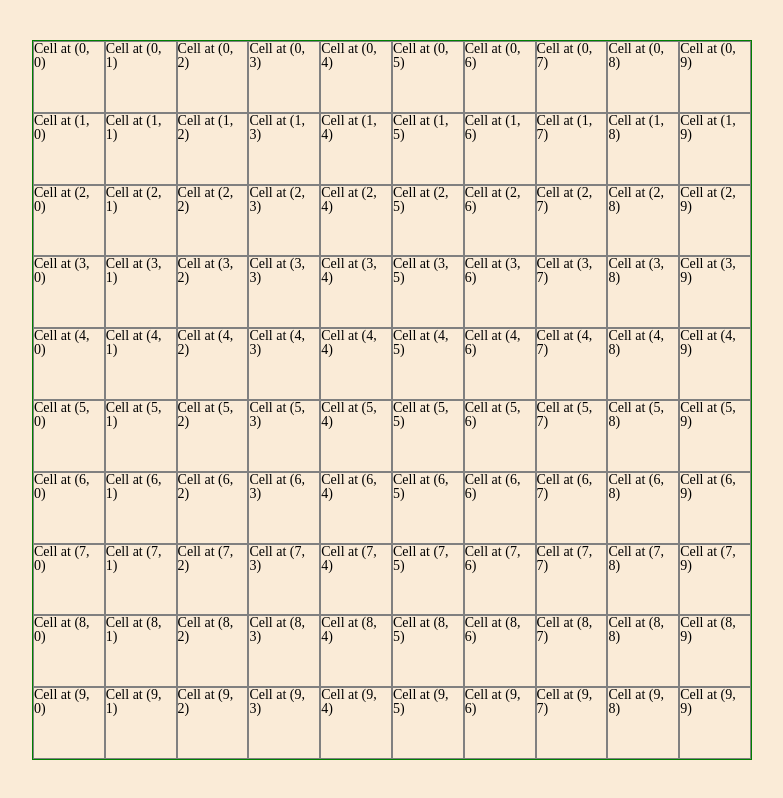
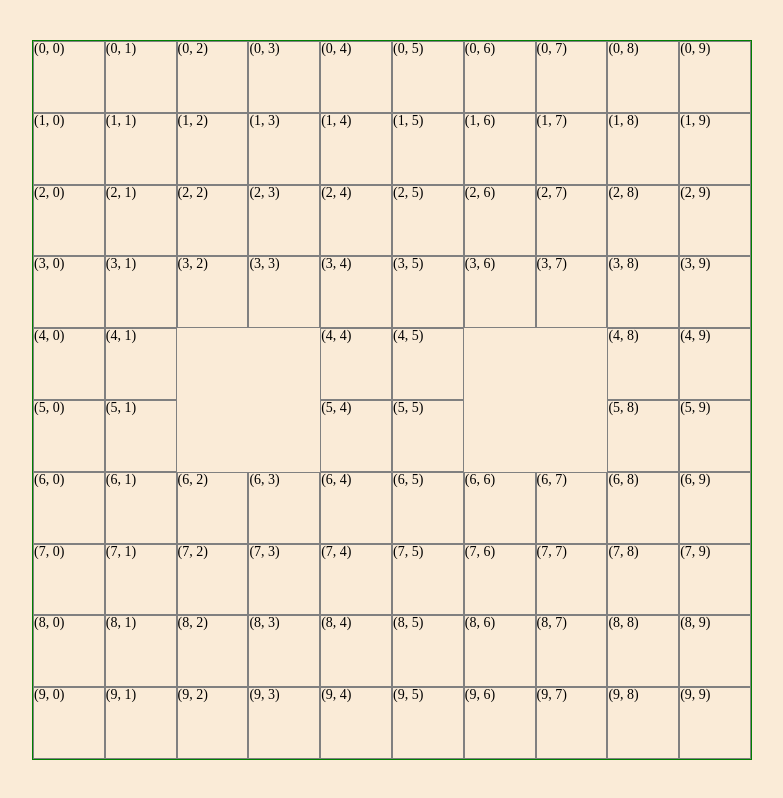
Before and after one commit to alexxc46/battle, a React (Create React App) app: page / in a window 1280 px wide. Shown: the whole page, without its empty margins (248-1031 px from the left). Built offline with nearby package versions, Linux system fonts and the light colour scheme.

Commit message:
some cells are hidden

```diff
--- a/src/components/Board/index.css
+++ b/src/components/Board/index.css
@@ -5,3 +5,6 @@
     border: 1px solid green;
     display: flex;
 }
+.row {
+    width: 100%;
+}
--- a/src/components/Board/index.jsx
+++ b/src/components/Board/index.jsx
@@ -6,12 +6,15 @@ const Board = () => {
   const rows = 10;
   const cols = 10;
 
+  const hiddenCells = [[4, 2], [4, 3], [5, 2], [5, 3], [4, 6], [4, 7], [5, 6], [5, 7]]
+  const isHidden = (x, y) => hiddenCells.find(cell => cell[0] === x && cell[1] === y);
+
   return (
     <div className="board">
       {Array.from({ length: rows }).map((_, rowIndex) => (
         <div className="row" key={rowIndex}>
           {Array.from({ length: cols }).map((_, colIndex) => (
-            <Cell key={`${rowIndex}-${colIndex}`} x={colIndex} y={rowIndex} />
+            <Cell key={`${rowIndex}-${colIndex}`} x={colIndex} y={rowIndex} isHidden={isHidden(colIndex, rowIndex)} />
           ))}
         </div>
       ))}
--- a/src/components/Cell/index.css
+++ b/src/components/Cell/index.css
@@ -1,5 +1,7 @@
 .cell {
     height: 10%;
-    aspect-ratio: 1 / 1;
     border: 1px solid grey;
 }
+.not-active {
+    visibility: hidden;
+}
--- a/src/components/Cell/index.jsx
+++ b/src/components/Cell/index.jsx
@@ -1,10 +1,11 @@
 import React from 'react';
 import './index.css';
 
-const Cell = ({ x, y }) => {
+const Cell = ({ x, y, isHidden }) => {
+
   return (
-    <div className="cell">
-      Cell at ({x}, {y})
+    <div className={`${isHidden && 'not-active'} cell`}>
+      ({x}, {y})
     </div>
   );
 };
```
